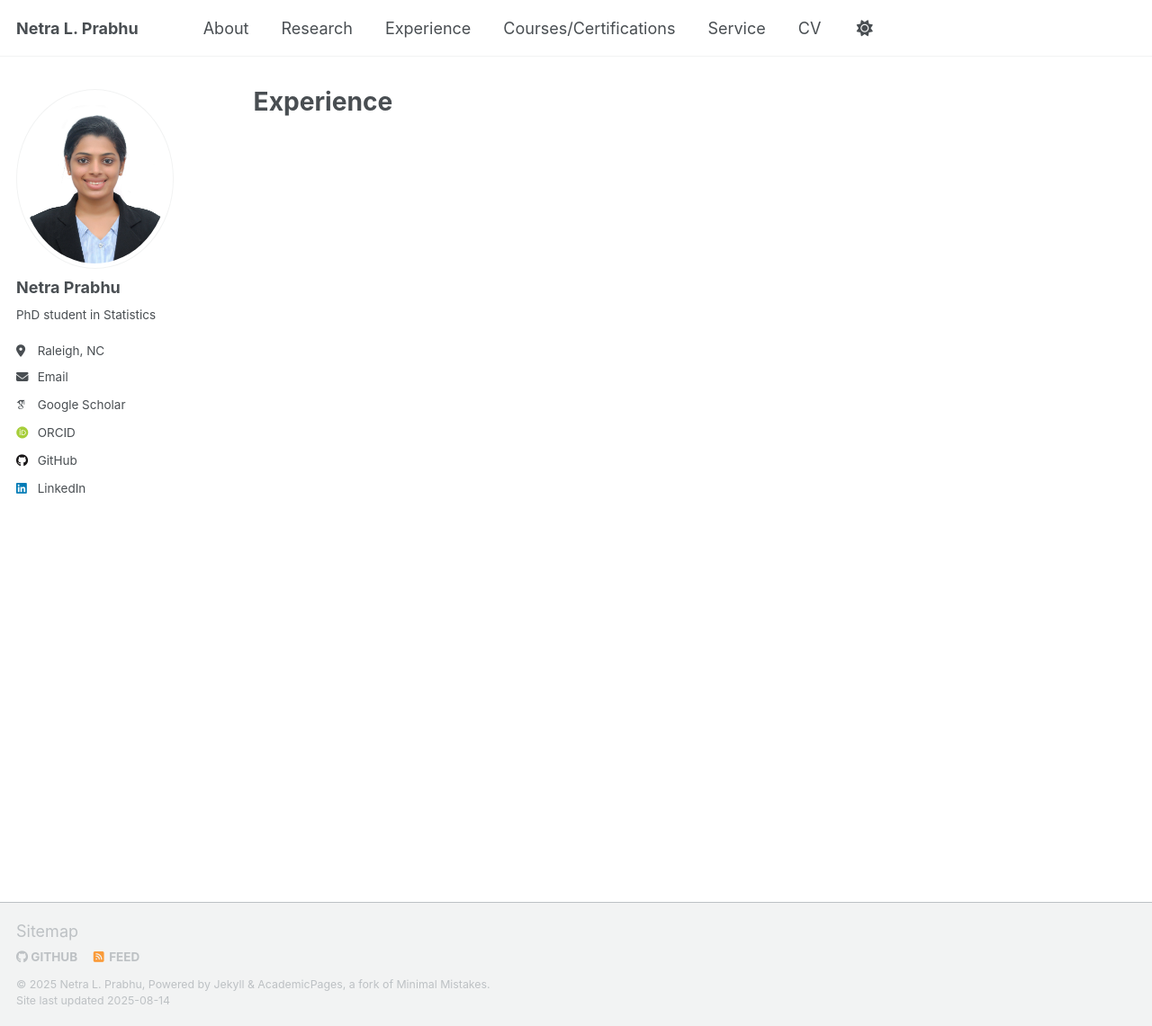
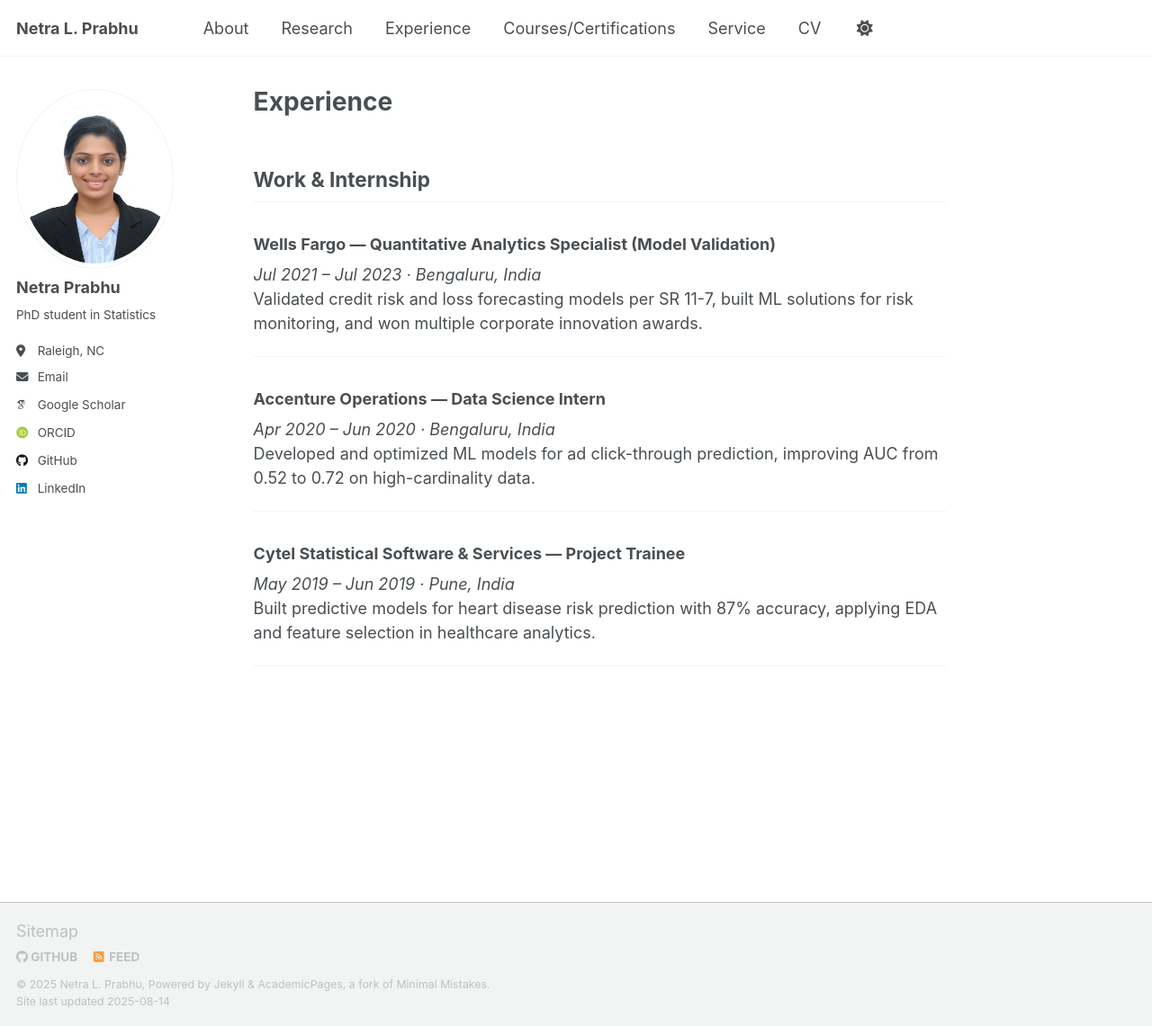
Before and after one commit to netra-prabhu/netra-prabhu.github.io, a Jekyll site: the page built from _pages/experience.md, in a window 1280 px wide and 1141 px high. Shown: the whole window at 90% size. Built offline with Jekyll 4.4.1, drawn with Linux system fonts in a browser that asks for light colours; some web fonts are replaced; a script that is not in the unit is left out.

Commit message:
Update experience.md

```diff
--- a/_pages/experience.md
+++ b/_pages/experience.md
@@ -4,3 +4,23 @@
 permalink: /experience/
 author_profile: true
 ---
+
+## Work & Internship
+
+### Wells Fargo — Quantitative Analytics Specialist (Model Validation)
+*Jul 2021 – Jul 2023 · Bengaluru, India*
+Validated credit risk and loss forecasting models per SR 11-7, built ML solutions for risk monitoring, and won multiple corporate innovation awards.
+
+---
+
+### Accenture Operations — Data Science Intern
+*Apr 2020 – Jun 2020 · Bengaluru, India*
+Developed and optimized ML models for ad click-through prediction, improving AUC from 0.52 to 0.72 on high-cardinality data.
+
+---
+
+### Cytel Statistical Software & Services — Project Trainee
+*May 2019 – Jun 2019 · Pune, India*
+Built predictive models for heart disease risk prediction with 87% accuracy, applying EDA and feature selection in healthcare analytics.
+
+---
```
